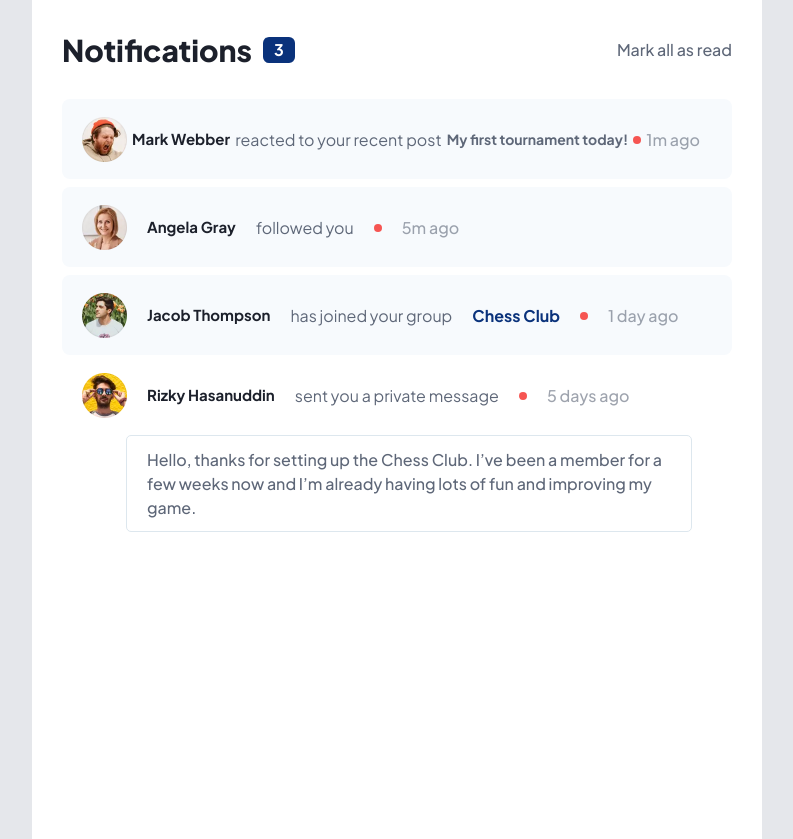
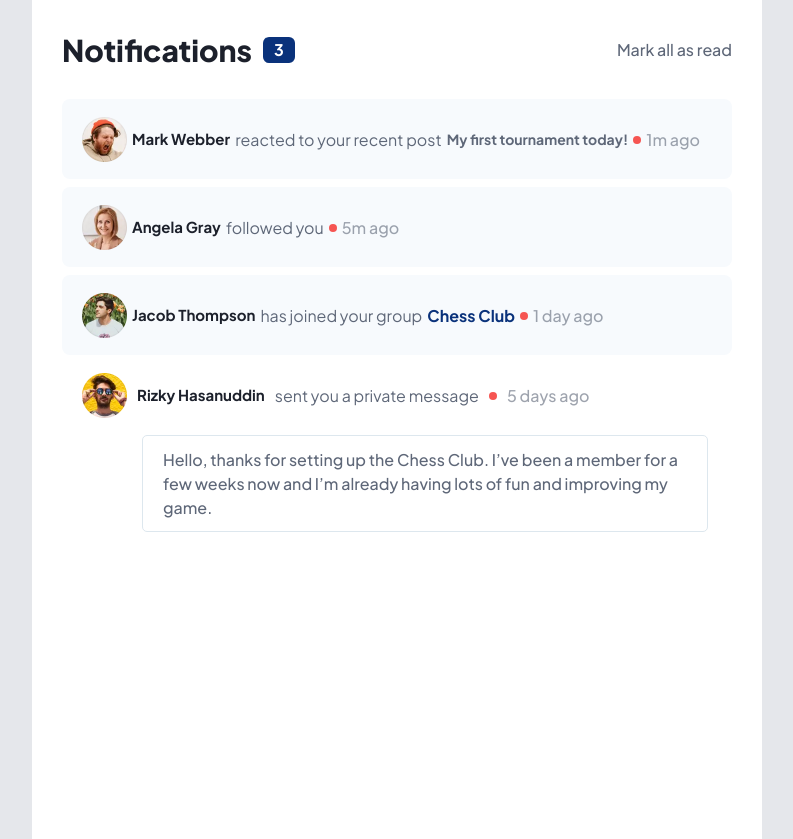
Before and after one commit to BYCODDE/React-notifications-page, a React (Vite) app: page / in a window 1280 px wide. Shown: the whole page, without its empty margins (243-1036 px from the left). Built offline with nearby package versions, Linux system fonts and the light colour scheme.

Commit message:
new commit!

```diff
--- a/src/components/Header/markedComments/Marked.jsx
+++ b/src/components/Header/markedComments/Marked.jsx
@@ -17,7 +17,7 @@ export default function Marked() {
         <div className="w-[8px] h-[8px] bg-red-2 rounded "></div>
         <span className="font-medium opacity-60 grey-blue">1m ago </span>
       </div>
-      <div className="my-[8px] gap-[20px]  flex justify-start items-center rounded-[8px] bg-snow pt-[18px] pb-[17px] pl-[20px] pr-[32px]">
+      <div className="my-[8px] gap-[5px]  flex justify-start items-center rounded-[8px] bg-snow pt-[18px] pb-[17px] pl-[20px] pr-[32px]">
         <img src={img2} className="w-[45px] h-[45px]"></img>
         <span className="text-very-dark-grey-blue text-[15px] font-bold  custom-font-style">
           Angela Gray
@@ -25,7 +25,7 @@ export default function Marked() {
         followed you <div className="w-[8px] h-[8px] bg-red-2 rounded "></div>
         <span className="font-medium opacity-60	grey-blue">5m ago </span>
       </div>
-      <div className="gap-[20px]  flex justify-start items-center rounded-[8px] bg-snow pt-[18px] pb-[17px] pl-[20px] pr-[32px]">
+      <div className="gap-[5px]  flex justify-start items-center rounded-[8px] bg-snow pt-[18px] pb-[17px] pl-[20px] pr-[32px]">
         <img src={img3} className="w-[45px] h-[45px]"></img>
         <span className="text-very-dark-grey-blue text-[15px] font-bold  custom-font-style">
           Jacob Thompson
--- a/src/components/unmarkedComments/Unmarked.jsx
+++ b/src/components/unmarkedComments/Unmarked.jsx
@@ -3,7 +3,7 @@ import img4 from "/images/avatar-rizky-hasanuddin.webp";
 export default function Unmarked() {
   return (
     <section className="">
-      <div className="gap-[20px]  flex justify-start items-center rounded-[8px] bg-white pt-[18px] pb-[17px] pl-[20px] pr-[32px]">
+      <div className="gap-[10px]  flex justify-start items-center rounded-[8px] bg-white pt-[18px] pb-[17px] pl-[20px] pr-[32px]">
         <img src={img4} className="w-[45px] h-[45px]"></img>
         <span className="text-very-dark-grey-blue text-[15px] font-bold  custom-font-style">
           Rizky Hasanuddin
@@ -12,7 +12,7 @@ export default function Unmarked() {
         <div className="w-[8px] h-[8px] bg-red-2 rounded "></div>
         <span className="font-medium opacity-60	grey-blue"> 5 days ago </span>
       </div>
-      <div className="ml-[4rem] font-medium  px-[20px] py-[20px] pt-[12px] text-[16px] w-[566px] h-[97px] border border-solid border-very-light-grey-blue bg-white rounded-[5px]">
+      <div className="ml-[5rem] font-medium  px-[20px] py-[20px] pt-[12px] text-[16px] w-[566px] h-[97px] border border-solid border-very-light-grey-blue bg-white rounded-[5px]">
         Hello, thanks for setting up the Chess Club. I’ve been a member for a
         few weeks now and I’m already having lots of fun and improving my game.
       </div>
```
